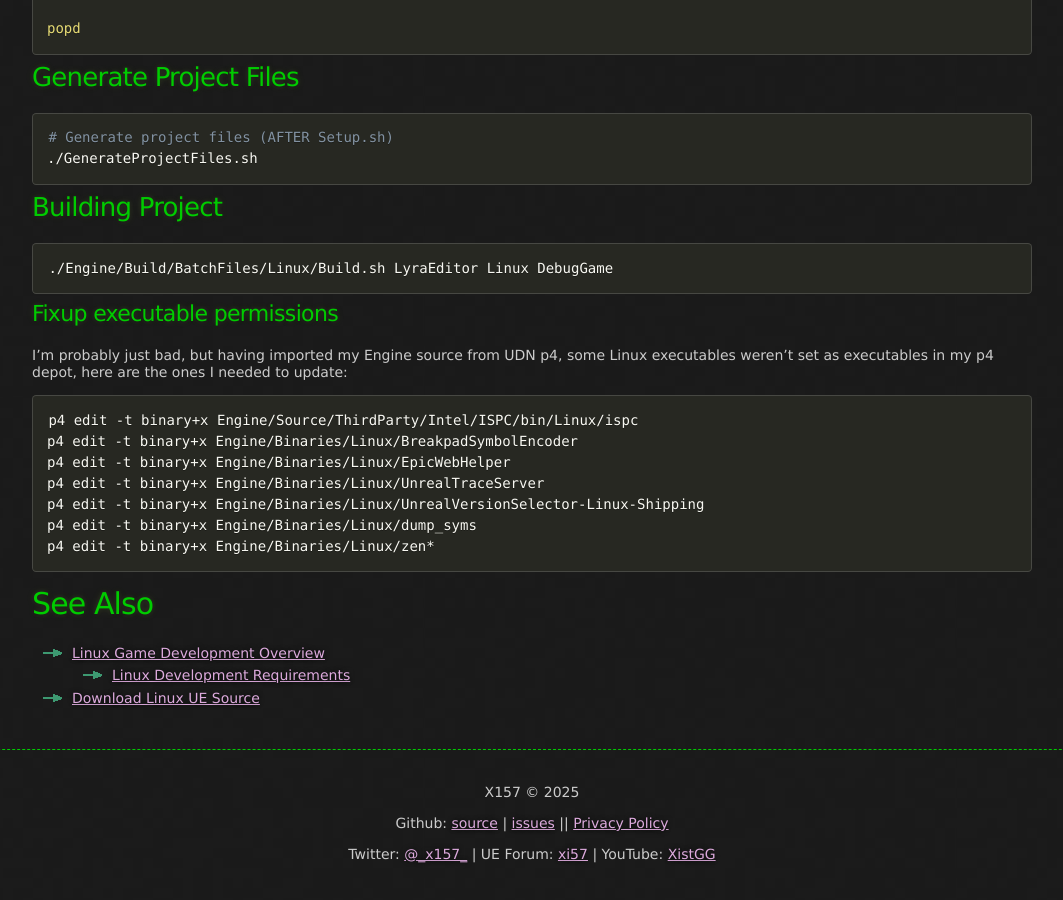
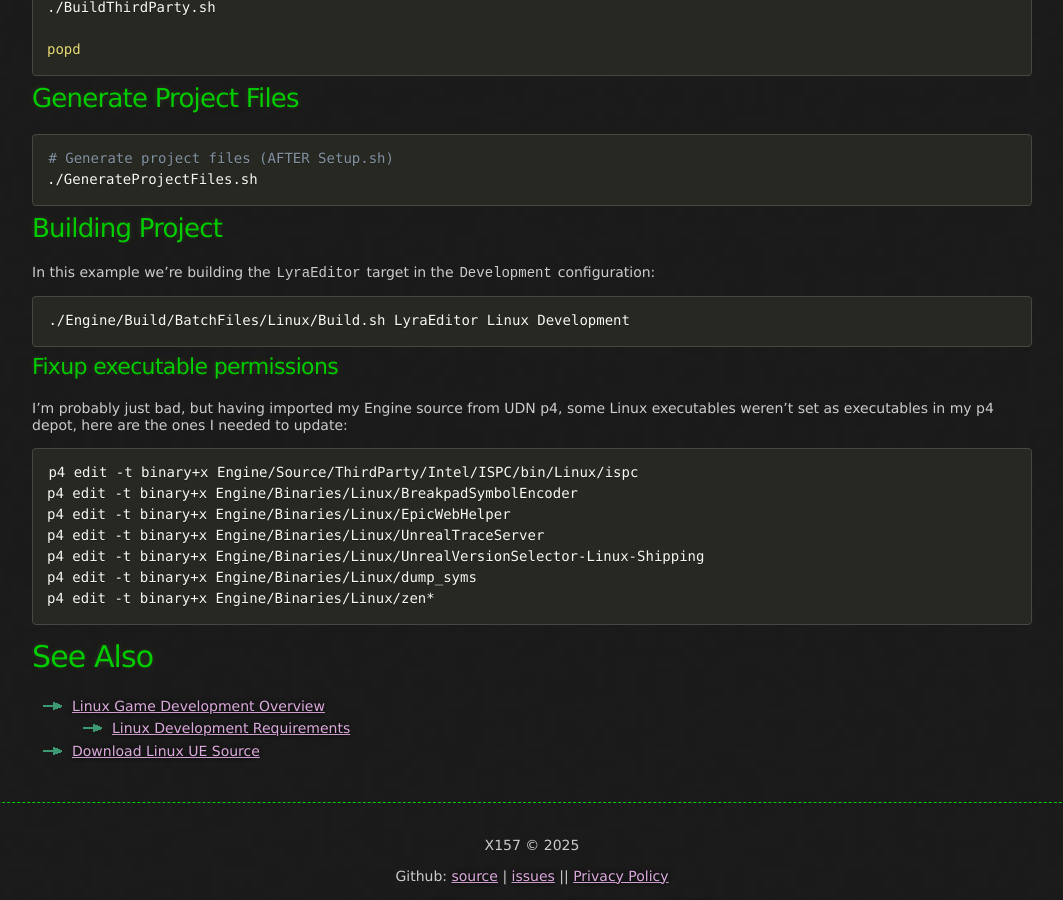
Before and after one commit to x157/x157.github.io, a Jekyll site: the page built from Linux/index.md, in a window 1280 px wide and 900 px high, scrolled down 1199 px. Shown: the whole window, without its empty margins (108-1171 px from the left). Built offline with Jekyll 4.4.1, drawn with Linux system fonts in a browser that asks for light colours.

Commit message:
Minor Linux notes update

````diff
--- a/Linux/index.md
+++ b/Linux/index.md
@@ -70,9 +71,12 @@
 
 ## Building Project
 
+In this example we're building the `LyraEditor` target in the `Development` configuration:
+
 ```bash
-./Engine/Build/BatchFiles/Linux/Build.sh LyraEditor Linux DebugGame
+./Engine/Build/BatchFiles/Linux/Build.sh LyraEditor Linux Development
 ```
+
 
 ### Fixup executable permissions
 
````
Also changed, not shown: other parts of Linux/index.md (+1 -0 lines).
